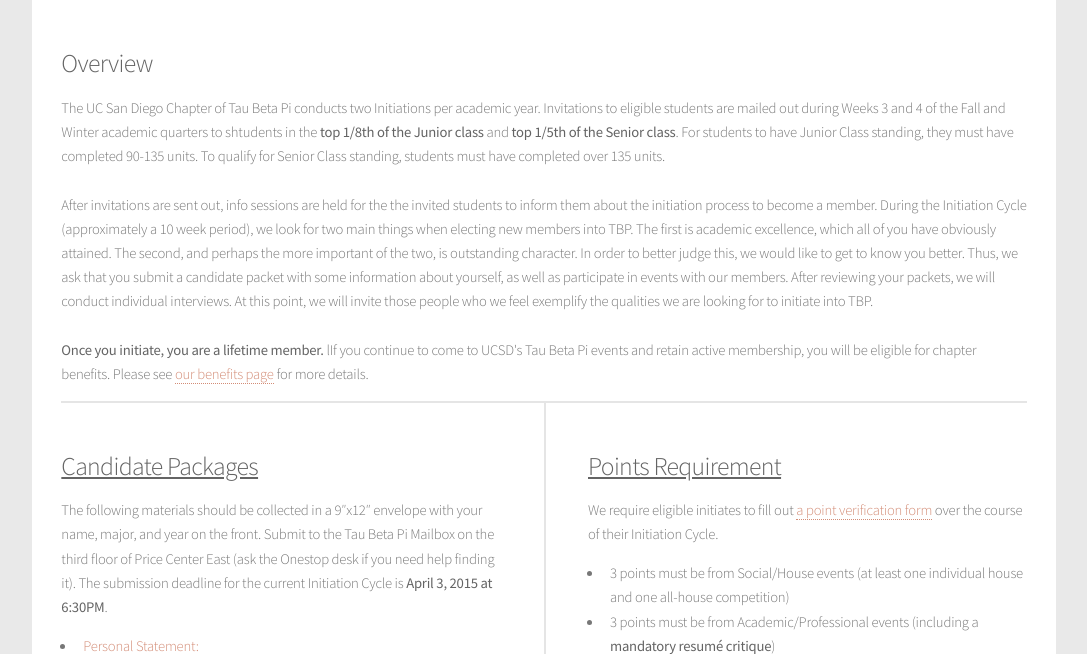
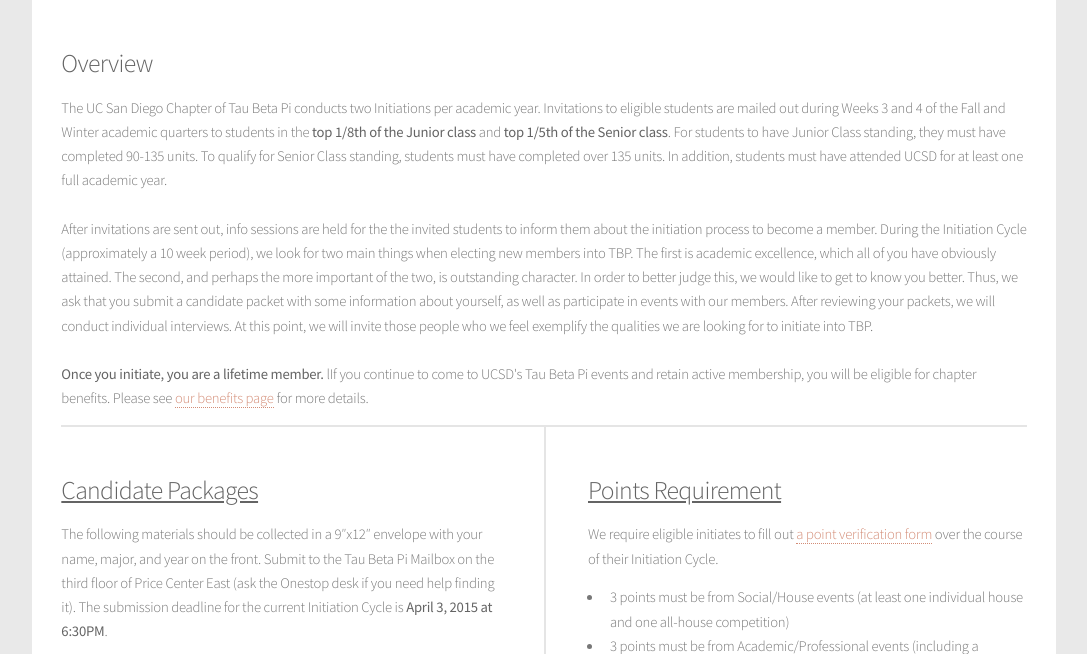
Before and after one commit to MadhuVK/tbp-website, a PHP site: page /requirements in a window 1280 px wide. Shown: the part 1040-1694 px from the top of the page, without its empty margins (96-1183 px from the left). Run offline with PHP 8.4, Linux system fonts and the light colour scheme.

Commit message:
/blog redirect and typo.

```diff
--- a/requirements.php
+++ b/requirements.php
@@ -23,9 +23,9 @@
 			<h3>Overview</h3>
 			<p>The UC San Diego Chapter of Tau Beta Pi conducts two Initiations per academic year.
         Invitations to eligible students are mailed out during Weeks 3 and 4 of the Fall and Winter
-        academic quarters to shtudents in the <b>top 1/8th of the Junior class</b> and <b>top 1/5th of the Senior class</b>.
+        academic quarters to students in the <b>top 1/8th of the Junior class</b> and <b>top 1/5th of the Senior class</b>.
         For students to have Junior Class standing, they must have completed 90-135 units. To qualify for Senior Class standing,
-        students must have completed over 135 units.
+        students must have completed over 135 units. In addition, students must have attended UCSD for at least one full academic year.
         <br /><br />After invitations are sent out, info sessions are held for the the invited students
         to inform them about the initiation process to become a member. During the Initiation Cycle (approximately a 10 week period), we look
         for two main things when electing new members into TBP. The first is academic excellence, which all of you have obviously attained.
```
Also changed, not shown: .htaccess.
